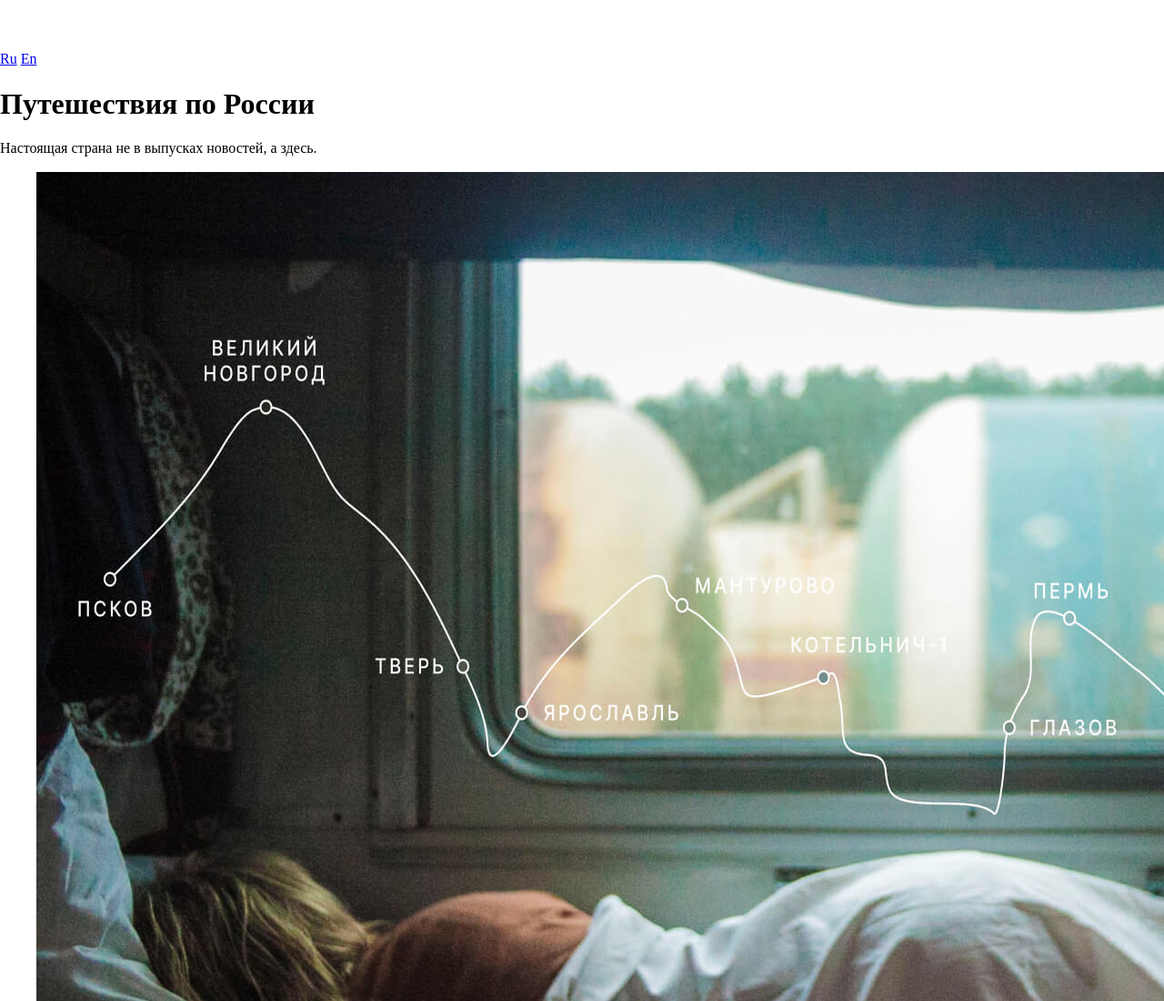
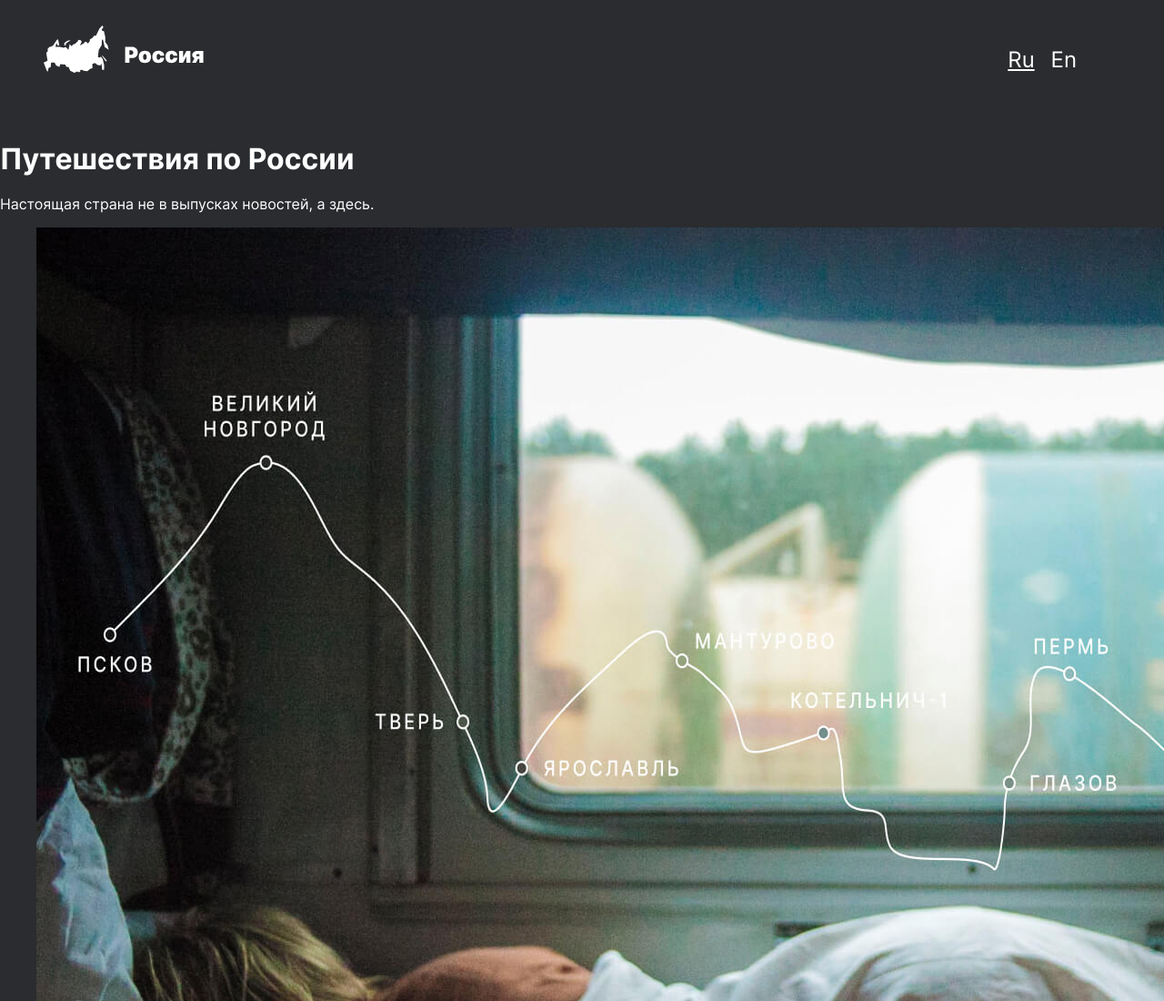
Before and after one commit to i-daria/russian-travel, a plain HTML site: page index.html in a window 1280 px wide. Shown: the top 1100 px of the page at 91% size. Drawn offline with Linux system fonts and the light colour scheme; files whose address does not match are found by name.

Commit message:
добавлены стили для header

```diff
--- a/index.html
+++ b/index.html
@@ -10,9 +10,9 @@
   <body class="page">
     <header class="header">
       <img src="./images/header-logo.svg" class="logo" />
-      <div class="languages">
-        <a href="#" class="languages__lang languages__lang_ru active">Ru</a>
-        <a href="#" class="languages__lang languages__lang_en">En</a>
+      <div class="languages header__languages">
+        <a href="#" class="languages__lang languages__lang_active">Ru</a>
+        <a href="#" class="languages__lang">En</a>
       </div>
     </header>
     <main class="content">
--- a/pages/index.css
+++ b/pages/index.css
@@ -2,5 +2,48 @@
 @import url('../vendor/fonts.css');
 
 .page {
+  max-width: 1280px;
+  margin: 0 auto;
+  background-color: #2a2c2f;
+  font-family: 'Inter', 'Arial', sans-serif;
+  color: #fff;
+}
 
+.header {
+  display: flex;
+  justify-content: space-between;
+  padding: 28px 48px 56px 48px;
 }
+
+.logo {
+  max-width: 176px;
+  max-height: 52px;
+}
+
+.languages {
+  display:flex;
+  justify-content: space-between;
+  align-items: flex-end;
+}
+
+.header__languages {
+  margin: 18px 48px 0 48px; /* отступ сверху 46px - 28px (отступ header) = 18px */
+}
+
+.languages__lang {
+ margin-right: 18px;
+ font-style: normal;
+  font-weight: 400;
+  font-size: 24px;
+  line-height: 1.17;
+  color: #fff;
+  text-decoration: none;
+}
+
+.languages__lang_active {
+  text-decoration-line: underline;
+}
+
+.languages__lang:last-child {
+  margin-right: 0;
+}
```
Also changed, not shown: 1 other file.
